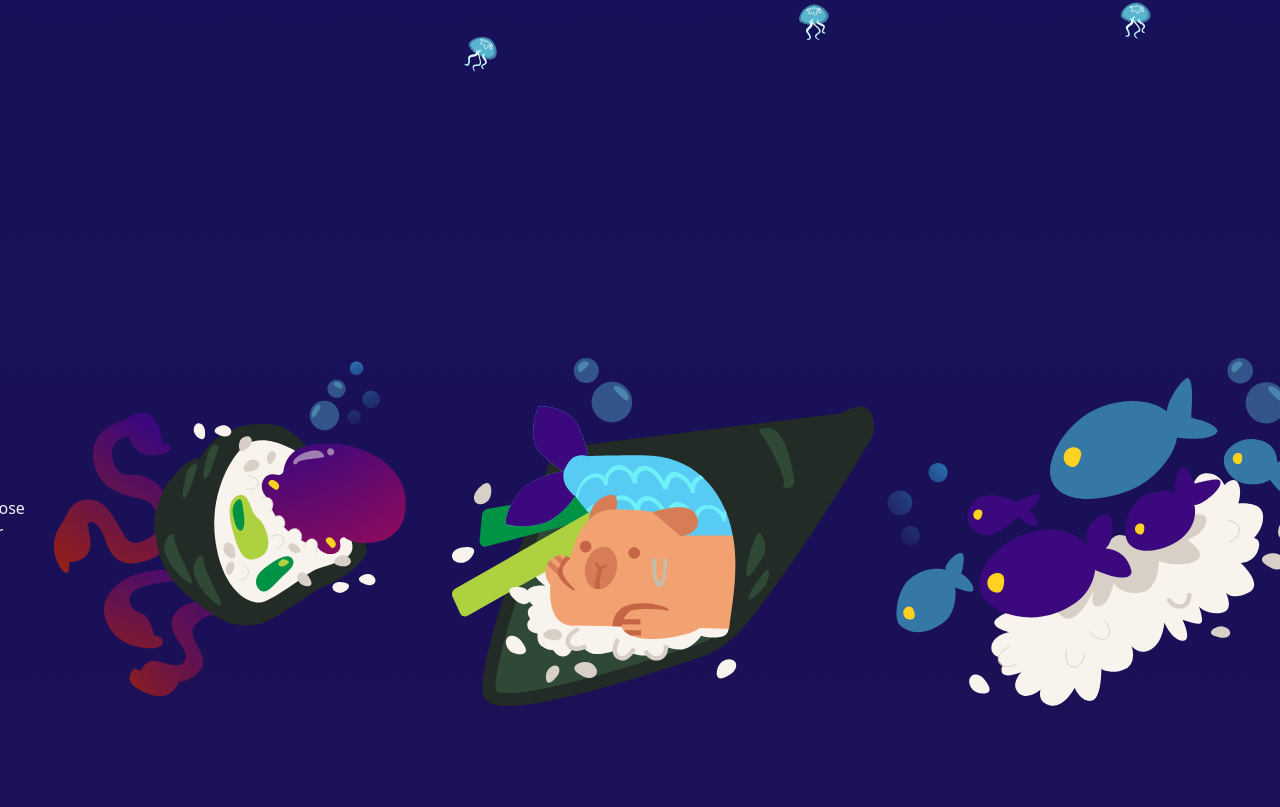
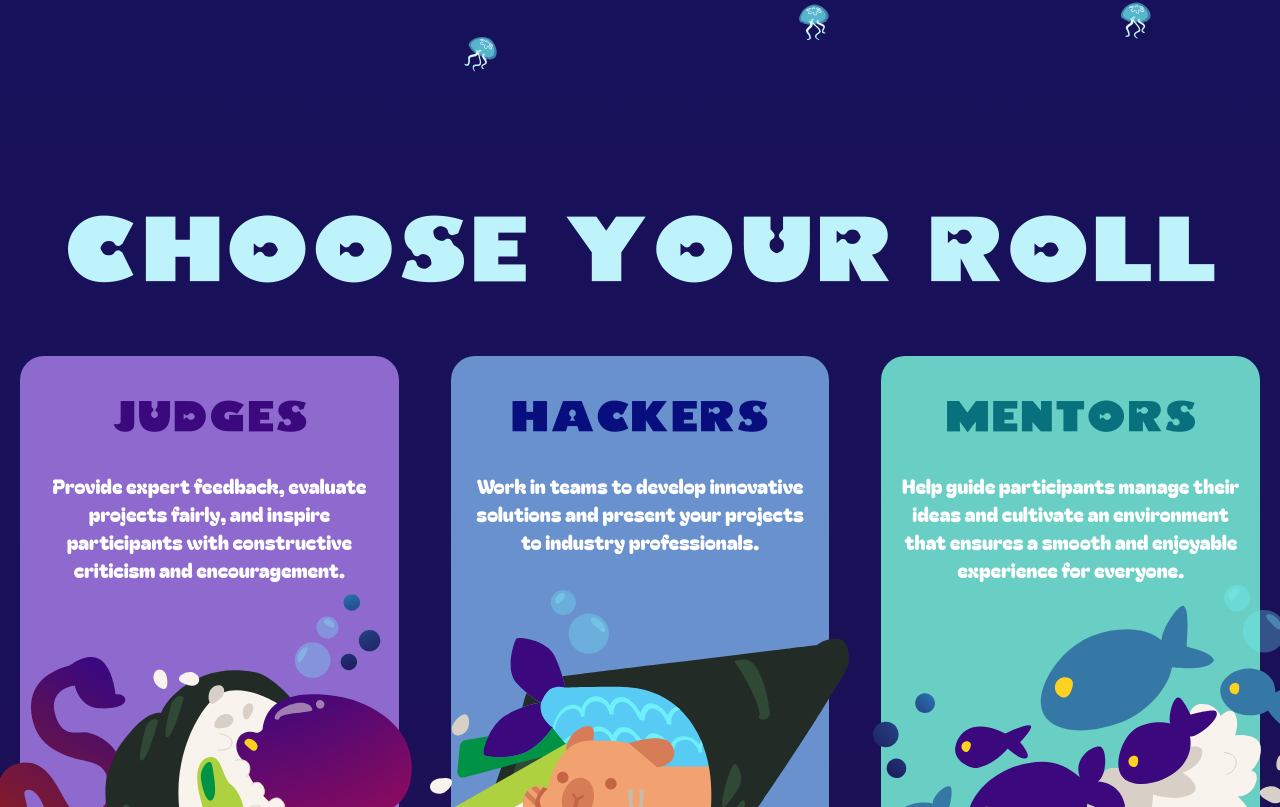
Before and after one commit to ChristianHuerta05/fullyhacks2026, a React (Vite) app in the folder web/: page / in a window 1280 px wide. Shown: the part 3173-3980 px from the top of the page. Built offline with nearby package versions, Linux system fonts and the light colour scheme; a web font is replaced by a local one.

Commit message:
feat: add Choose Roll section

```diff
--- a/web/src/pages/Landing/Rolls.tsx
+++ b/web/src/pages/Landing/Rolls.tsx
@@ -2,14 +2,83 @@ import Octopus from "../../assets/LandingPage/Rolls/Octopus.svg";
 import Capybara from "../../assets/LandingPage/Rolls/Capybara.svg";
 import Fish from "../../assets/LandingPage/Rolls/Fish.svg";
 import Turtles from "../../assets/LandingPage/Rolls/Turtles.svg";
+
+type Roll = {
+  title: string;
+  titleColor: string;
+  description: string;
+  color: string;
+};
+
+const rollList: Roll[] = [
+  {
+    title: "Judges",
+    titleColor: "#3B087D",
+    description:
+      "Provide expert feedback, evaluate projects fairly, and inspire participants with constructive criticism and encouragement.",
+    color: "#8E69CE",
+  },
+  {
+    title: "Hackers",
+    titleColor: "#080E7D",
+    description:
+      "Work in teams to develop innovative solutions and  present your projects to industry professionals.",
+    color: "#6991CE",
+  },
+  {
+    title: "Mentors",
+    titleColor: "#08717D",
+    description:
+      "Help guide participants manage their ideas and cultivate an environment that ensures a smooth and enjoyable experience for everyone.",
+    color: "#69CEC3",
+  },
+];
+
 export function Rolls() {
   return (
-    <div className="min-h-screen flex items-center justify-center text-slate-100 w-full relative mt-5">
-      Choose Your Roll
-      <img src={Octopus} alt="Octopus" className="w-1/3" />
-      <img src={Capybara} alt="Capybara" className="w-1/3" />
-      <img src={Fish} alt="Fish" className="w-1/3" />
-      <img src={Turtles} alt="Turtles" className="w-1/3 w-[10px] h-[10px]" />
+    <div className="min-h-screen flex flex-col items-center justify-center text-slate-100 w-full relative mt-5">
+      <h2 className="font-nemo text-[#BEF3FC] text-center px-10 text-6xl lg:text-7xl xl:text-9xl font-normal lowercase my-12">
+        Choose Your Roll
+      </h2>
+      <div className="w-full flex items-center flex-col lg:flex-row gap-13 justify-center lg:px-5">
+        {rollList.map((roll, index) => (
+          <div
+            key={`rollList-${index}`}
+            className="flex flex-col min-w-70 lg:w-70 max-w-[80%] w-96 xl:w-96 h-120 lg:h-145 xl:h-155 rounded-3xl relative overflow-visible"
+            style={{ backgroundColor: roll.color }}
+          >
+            <h3
+              className="py-3 lg:py-7 w-full text-center text-5xl xl:text-6xl font-normal font-nemo"
+              style={{ color: roll.titleColor }}
+            >
+              {`${roll.title}`}
+            </h3>
+            <p className="font-bagel text-center text-white text-xl font-normal px-5">
+              {`${roll.description}`}
+            </p>
+          </div>
+        ))}
+      </div>
+      <div className="relative flex w-full items-end justify-center">
+        <img
+          src={Octopus}
+          alt="Octopus"
+          className="absolute transform -translate-y-254 translate-x-2 lg:-translate-x-85 lg:translate-y-5 xl:-translate-x-108 xl:translate-y-12 min-w-100 w-100 lg:w-100 xl:w-130 h-auto"
+        />
+        <img
+          src={Capybara}
+          alt="Capybara"
+          className="absolute transform -translate-y-128 lg:-translate-y-10 min-w-85 w-90 lg:w-85 xl:w-105 h-auto"
+        />
+        <img
+          src={Fish}
+          alt="Fish"
+          className="absolute transform translate-y-5 lg:translate-x-85 lg:-translate-y-8 xl:translate-x-110 min-w-85 w-85 lg:w-90 xl:w-110 h-auto"
+        />
+      </div>
+      <div className="flex flex-row w-full h-50 mt-5 lg:mt-20 justify-center lg:justify-start">
+        <img src={Turtles} alt="Turtles" className="items-start w-60 lg:w-120 h-auto" />
+      </div>
     </div>
   );
 }
```
